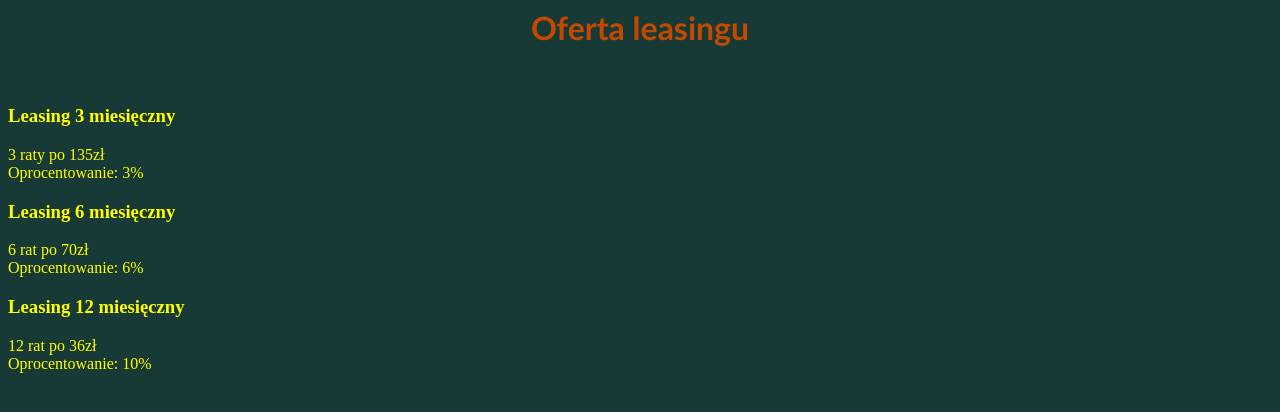
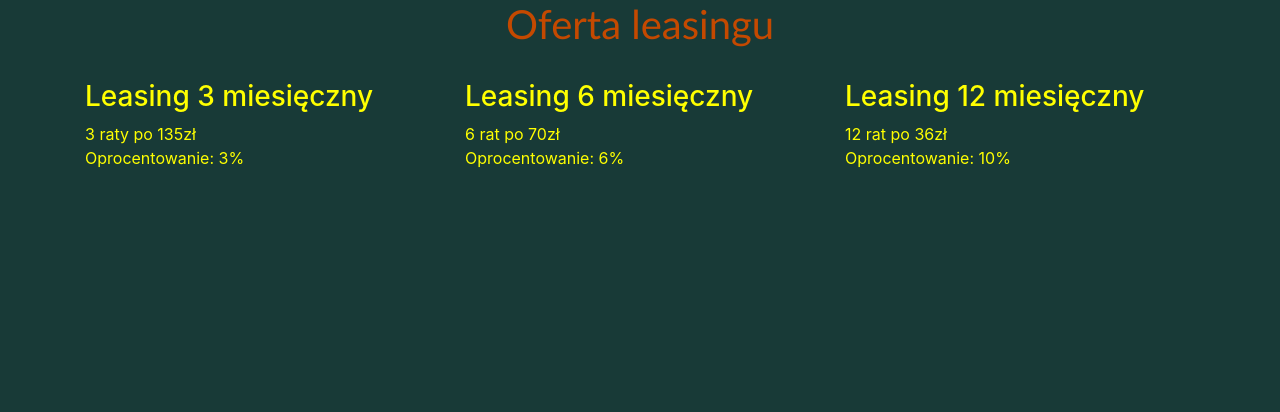
Before and after one commit to uljot/stronaproduktowa, a plain HTML site: page leasing.html in a window 1280 px wide. Drawn offline with nearby package versions, Linux system fonts and the light colour scheme.

Commit message:
dodanie dynamicznych kolumn w leasing.html

```diff
--- a/leasing.html
+++ b/leasing.html
@@ -1,7 +1,8 @@
 <html>
 	<head>
+		<meta charset="utf-8">
+		<link rel="stylesheet" href="https://maxcdn.bootstrapcdn.com/bootstrap/4.0.0-beta.2/css/bootstrap.min.css" integrity="sha384-PsH8R72JQ3SOdhVi3uxftmaW6Vc51MKb0q5P2rRUpPvrszuE4W1povHYgTpBfshb" crossorigin="anonymous">
 		<link rel="stylesheet" href="odkurzacz.css">
-		<meta charset="utf-8">
 		<title>Leasing</title>
 	</head>
 	<body>
@@ -9,17 +10,17 @@
 		<font color="yellow">
 		<div class="container">
 			<div class="row">
-				<div class="col">
+				<div class="col-sm-12 col-md-4">
 					<h3>Leasing 3 miesięczny</h3>
 					3 raty po 135zł<br>
 					Oprocentowanie: 3%
 			</div>
-				<div class="row">
+				<div class="col-sm-12 col-md-4">
 					<h3>Leasing 6 miesięczny</h3>
 					6 rat po 70zł<br>
 					Oprocentowanie: 6%
 				</div>
-				<div class="row">
+				<div class="col-sm-12 col-md-4">
 					<h3>Leasing 12 miesięczny</h3>
 					12 rat po 36zł<br>
 					Oprocentowanie: 10%
```
